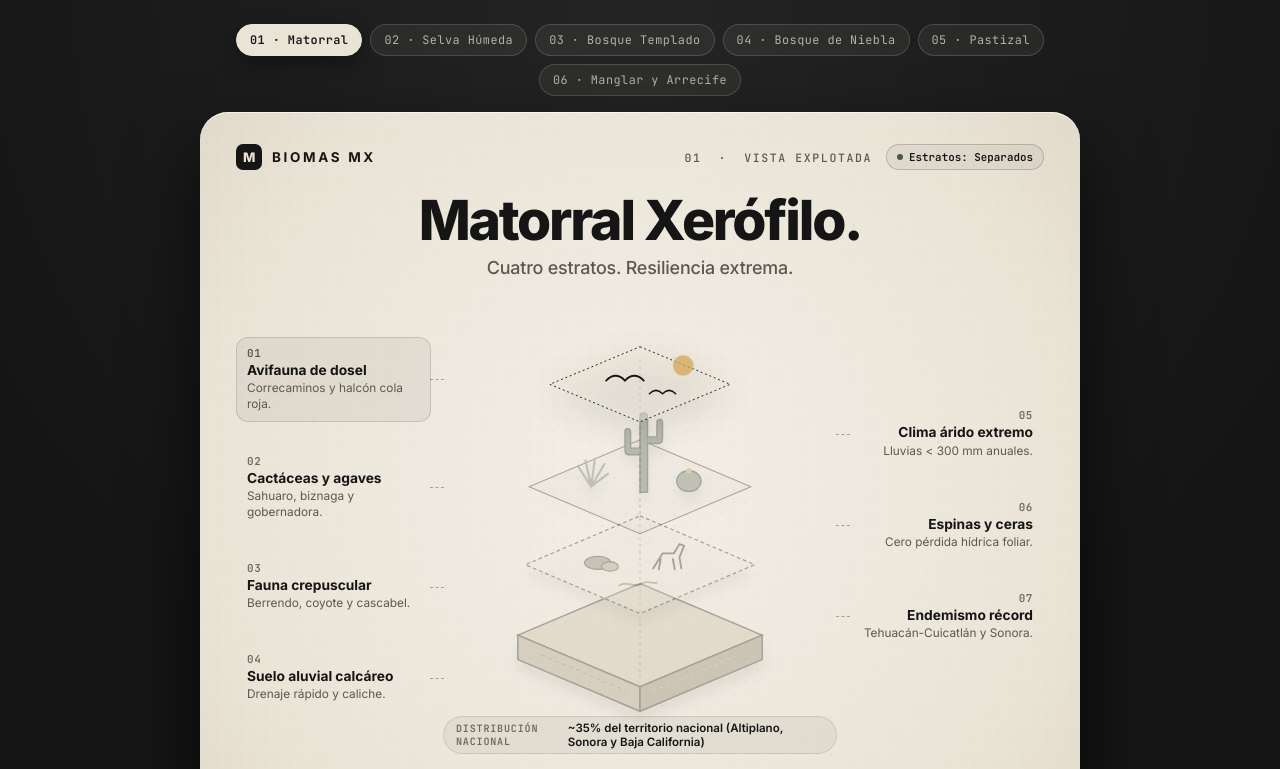
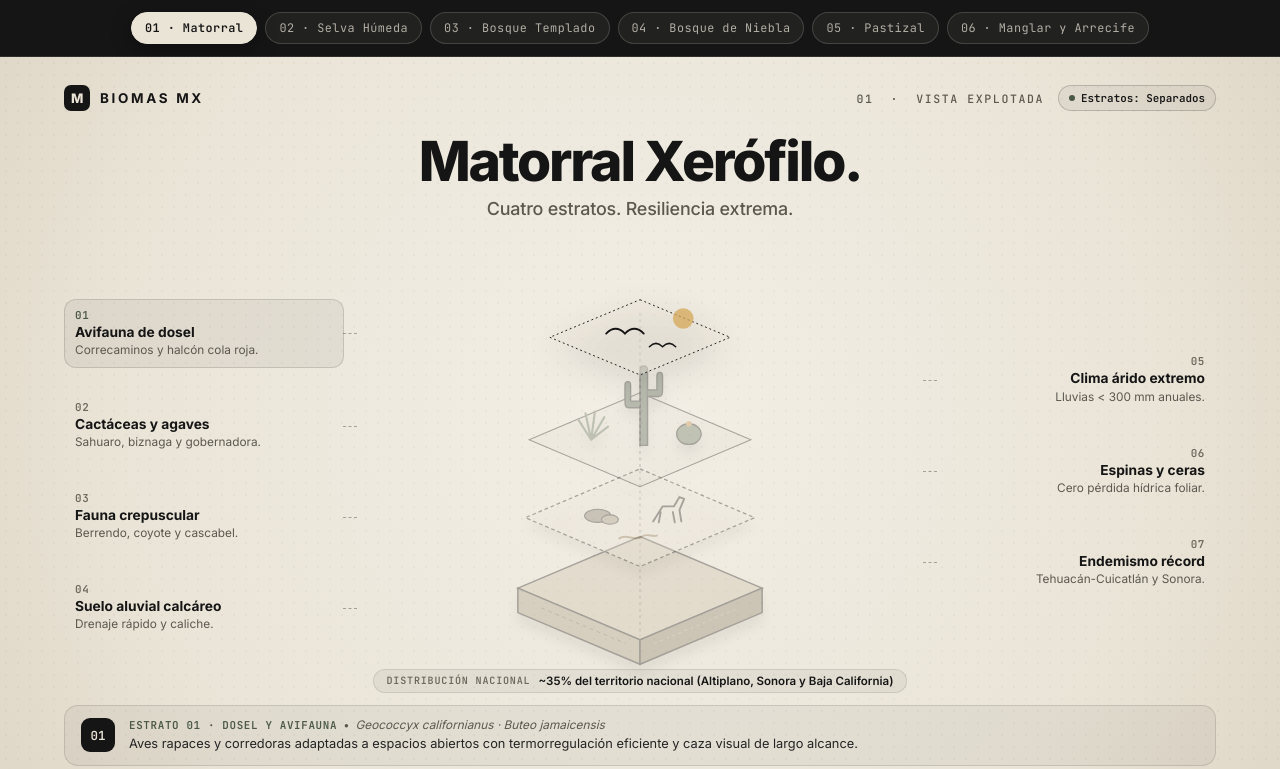
Before and after one commit to Klebosov/EcosistemasMexico, a plain HTML site: page index.html in a window 1280 px wide. Shown: the top 769 px of the page. Drawn offline with Linux system fonts and the light colour scheme.

Commit message:
Ajuste visual: flyer a pantalla completa

```diff
--- a/public/css/ecosistemas.css
+++ b/public/css/ecosistemas.css
@@ -39,15 +39,10 @@ body {
 /* Escenario exterior Negro Piano (30% marco envolvente) */
 .studio-stage {
     min-height: 100vh;
+    width: 100%;
     display: flex;
     flex-direction: column;
-    align-items: center;
-    justify-content: center;
-    padding: 24px 16px 36px;
-    background:
-        radial-gradient(circle at 50% 0%, #242424 0%, #151515 65%),
-        var(--negro-piano);
-    gap: 16px;
+    background: var(--negro-piano);
 }
 
 /* Navegación superior de biomas */
@@ -56,8 +51,10 @@ body {
     flex-wrap: wrap;
     justify-content: center;
     gap: 8px;
-    max-width: 920px;
     width: 100%;
+    padding: 12px 20px;
+    background: var(--negro-piano);
+    border-bottom: 1px solid rgba(234, 228, 215, 0.12);
 }
 
 .biome-pill {
@@ -89,19 +86,22 @@ body {
 }
 
 /* Tarjeta Flyer Principal (60% Marfil Antiguo) */
+/* Tarjeta Flyer Principal expandida a toda la ventana */
 .flyer-card {
     position: relative;
+    flex: 1;
     width: 100%;
-    max-width: 880px;
+    max-width: none;
+    min-height: calc(100vh - 56px);
+    display: flex;
+    flex-direction: column;
+    justify-content: space-between;
     background:
         radial-gradient(circle at 50% 44%, var(--marfil-luz) 0%, var(--marfil-antiguo) 68%, var(--marfil-sombra) 100%);
     color: var(--negro-piano);
-    border-radius: var(--radius-flyer);
-    padding: 32px 36px 28px;
-    box-shadow:
-        0 32px 70px rgba(0, 0, 0, 0.65),
-        inset 0 1px 0 rgba(255, 255, 255, 0.65);
-    overflow: hidden;
+    border-radius: 0;
+    padding: 28px clamp(24px, 5vw, 72px) 24px;
+    overflow-x: hidden;
     transition: opacity 0.25s ease;
 }
 
@@ -230,11 +230,14 @@ body {
     position: relative;
     z-index: 2;
     display: grid;
-    grid-template-columns: 195px minmax(260px, 1fr) 195px;
+    grid-template-columns: minmax(210px, 280px) minmax(300px, 1fr) minmax(210px, 280px);
     align-items: center;
-    gap: 12px;
-    min-height: 410px;
-    margin: 8px 0 18px;
+    gap: 20px;
+    width: 100%;
+    max-width: 1180px;
+    min-height: 430px;
+    margin: auto;
+    padding: 12px 0;
 }
 
 .callouts-column {
@@ -421,11 +424,13 @@ body {
     display: flex;
     align-items: center;
     gap: 14px;
+    width: 100%;
+    max-width: 1180px;
     background: rgba(21, 21, 21, 0.045);
     border: 1px solid rgba(21, 21, 21, 0.12);
     border-radius: 14px;
     padding: 12px 16px;
-    margin-bottom: 20px;
+    margin: 0 auto 20px;
 }
 
 .inspector-badge {
@@ -573,7 +578,6 @@ body {
 @media (max-width: 820px) {
     .flyer-card {
         padding: 24px 20px 22px;
-        border-radius: 22px;
     }
 
     .exploded-stage {
```
